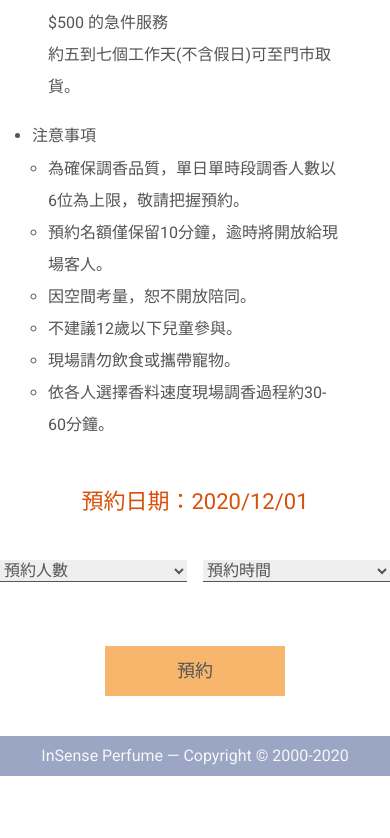
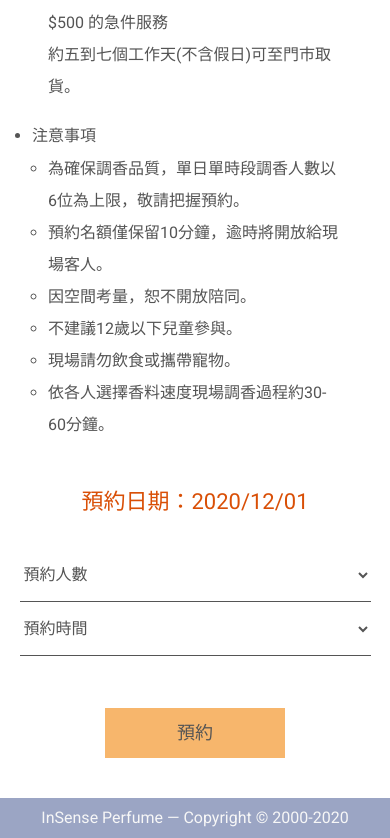
Before and after one commit to YiChengChen0608/InSense, a React (Create React App) app: page / in a window 390 px wide. Shown: the part 884-1722 px from the top of the page. Before the commit the page ends 1660 px from the top, so only its background shows below. Built offline with nearby package versions, Linux system fonts and the light colour scheme.

Commit message:
update class detail RWD

```diff
--- a/src/components/ClassDetailFooter/detailFooter.scss
+++ b/src/components/ClassDetailFooter/detailFooter.scss
@@ -11,6 +11,7 @@
     flex-grow: 1;
     border:0;
     border-bottom: 1px solid $main-black;
+    background-color:transparent;
     color:$main-black;
     &:first-child{
       margin-right: 16px;
@@ -35,9 +36,15 @@
   }
 
   .reservation-wrapper{
+    display: block;
+    text-align: center;
+    padding:12px 0;
     select{
-      width: 100%;
-      flex-wrap: wrap;
+      width: 90%;
+      padding: 16px 0;
+      &:first-child{
+        margin-right: 0;
+      }
     }
   }
 
```
